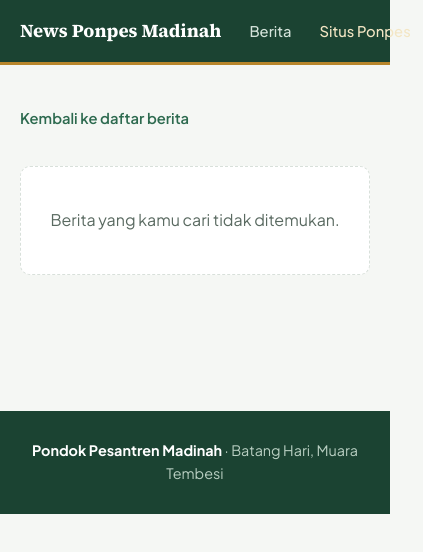
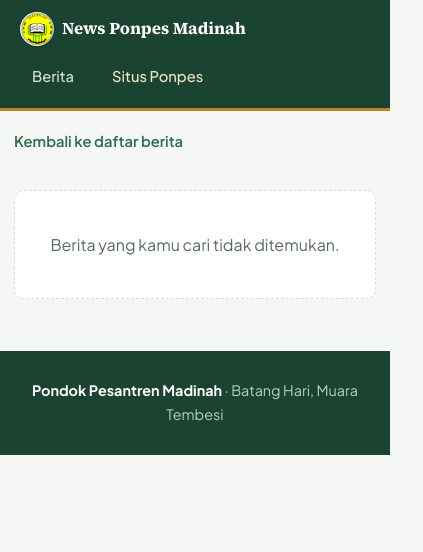
Before and after one commit to syauqy333/news, a plain HTML site: page artikel.html in a window 390 px wide. Shown: the whole page, 423 px wide, since content can reach past the window. Drawn offline with Linux system fonts and the light colour scheme.

Commit message:
Update artikel.html

```diff
--- a/artikel.html
+++ b/artikel.html
@@ -5,16 +5,121 @@
   <meta name="viewport" content="width=device-width, initial-scale=1">
   <title>Berita | News Ponpes Madinah</title>
   <meta name="description" content="Berita Pondok Pesantren Madinah.">
+
+  <!-- Favicon menggunakan logo -->
+  <link rel="icon" type="image/jpeg" href="logo.jpg">
+
   <link rel="preconnect" href="https://fonts.googleapis.com">
   <link rel="preconnect" href="https://fonts.gstatic.com" crossorigin>
   <link href="https://fonts.googleapis.com/css2?family=Plus+Jakarta+Sans:wght@400;500;600;700&family=Source+Serif+4:ital,wght@0,400;0,600;0,700;1,400&display=swap" rel="stylesheet">
   <link rel="stylesheet" href="news.css">
+
+  <style>
+    /* Pengaturan Logo & Pemotongan Sudut Putih */
+    .merek {
+      display: inline-flex;
+      align-items: center;
+      gap: 10px;
+      text-decoration: none;
+    }
+
+    .logo-ponpes {
+      width: 42px;
+      height: 42px;
+      border-radius: 50%;
+      object-fit: cover;
+      flex-shrink: 0;
+      box-shadow: 0 2px 5px rgba(0, 0, 0, 0.12);
+    }
+
+    /* Kenyamanan membaca artikel di layar HP / Mobile */
+    .artikel {
+      max-width: 720px;
+      margin: 0 auto;
+      padding: 20px 16px;
+      font-size: 1.02rem;
+      line-height: 1.75;
+      overflow-wrap: break-word;
+    }
+
+    .artikel img {
+      max-width: 100%;
+      height: auto;
+      border-radius: 8px;
+    }
+
+    .artikel pre,
+    .artikel table {
+      max-width: 100%;
+      overflow-x: auto;
+      display: block;
+    }
+
+    .terkait {
+      max-width: 720px;
+      margin: 0 auto;
+      padding: 0 16px 24px;
+    }
+
+    @media (max-width: 640px) {
+      .header .wadah {
+        display: flex;
+        flex-wrap: wrap;
+        align-items: center;
+        justify-content: space-between;
+        gap: 10px;
+        padding-top: 12px;
+        padding-bottom: 12px;
+      }
+
+      .merek {
+        font-size: 1.05rem;
+        gap: 8px;
+      }
+
+      .logo-ponpes {
+        width: 34px;
+        height: 34px;
+      }
+
+      .menu {
+        display: flex;
+        gap: 14px;
+        margin: 0;
+        padding: 0;
+        font-size: 0.9rem;
+      }
+
+      .artikel {
+        padding: 16px 14px;
+        font-size: 1rem;
+        line-height: 1.7;
+      }
+
+      .artikel h1 {
+        font-size: 1.45rem;
+        line-height: 1.3;
+      }
+
+      .artikel h2 {
+        font-size: 1.2rem;
+        line-height: 1.35;
+      }
+
+      .terkait {
+        padding: 0 14px 20px;
+      }
+    }
+  </style>
 </head>
 <body data-halaman="detail">
 
   <header class="header">
     <div class="wadah">
-      <a class="merek" href="index.html">News Ponpes Madinah</a>
+      <a class="merek" href="index.html">
+        <img src="logo.jpg" alt="Logo Pondok Pesantren Madinah" class="logo-ponpes">
+        <span>News Ponpes Madinah</span>
+      </a>
       <nav aria-label="Menu utama">
         <ul class="menu">
           <li><a href="index.html">Berita</a></li>
```
